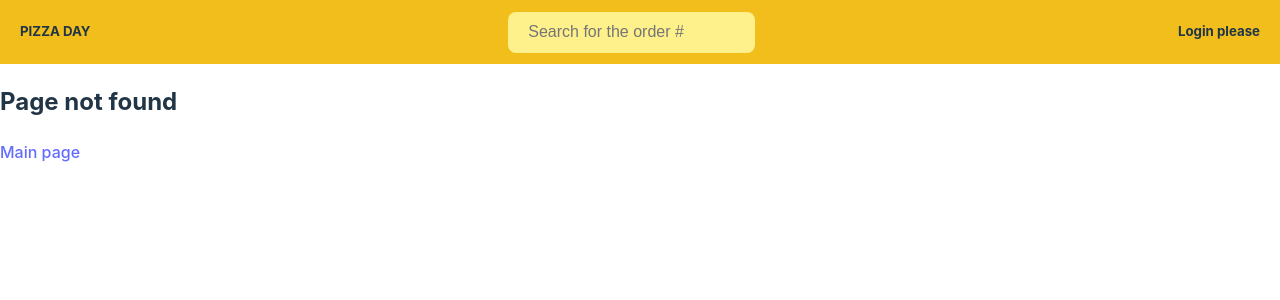
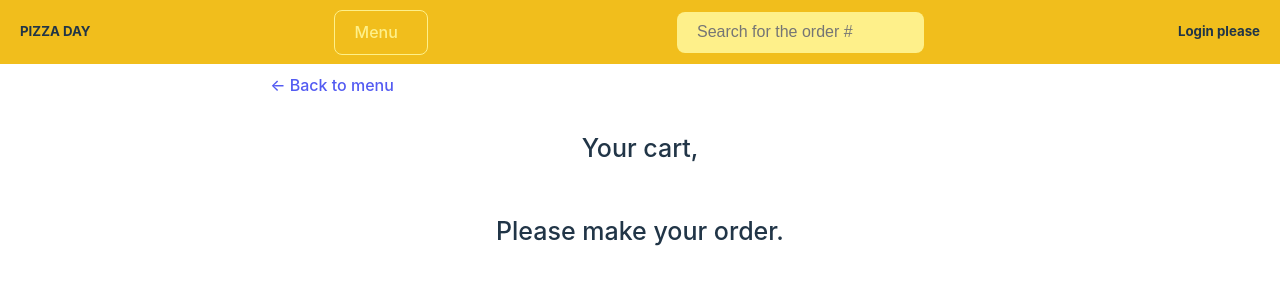
Before and after one commit to Denver123451/HillelReactPizza, a React (Vite) app in the folder HillelReactPizza/: page /cart in a window 1280 px wide. Before the commit this address had no page. Shown: the top 300 px of the page. Built offline with nearby package versions, Linux system fonts and the light colour scheme.

Commit message:
added cart

```diff
--- a/HillelReactPizza/package.json
+++ b/HillelReactPizza/package.json
@@ -10,9 +10,11 @@
     "preview": "vite preview"
   },
   "dependencies": {
+    "@reduxjs/toolkit": "^2.0.1",
     "prettier": "^3.2.1",
     "react": "^18.2.0",
     "react-dom": "^18.2.0",
+    "react-redux": "^9.1.0",
     "react-router-dom": "^6.21.1"
   },
   "devDependencies": {
--- a/HillelReactPizza/src/App.css
+++ b/HillelReactPizza/src/App.css
@@ -1,7 +1,3 @@
-html {
-    height: 100%;
-}
-
 body {
     height: 100%;
     margin: 0;
@@ -25,6 +21,24 @@ body {
 
 .headerName {
     padding-left: 20px;
+}
+
+.navigate {
+    max-width: 200px;
+    padding: 0.6em 1.2em;
+    font-size: 1em;
+    font-weight: 500;
+    border-radius: 8px;
+    border: 1px solid #fef08a;
+}
+
+.navItem{
+    color: #fef08a;
+    padding-right: 10px;
+}
+
+.navItem:hover{
+    color: #aba071;
 }
 
 .HeaderInput {
@@ -167,3 +181,63 @@ body {
     background-color: #f1be1c;
     height: 40px;
 }
+
+.cartName {
+    display: flex;
+    font-size: 25px;
+    font-weight: 500;
+    padding-top: 25px;
+    margin-bottom: 20px;
+    justify-content: center
+}
+
+.cartItemsHolder {
+    display: flex;
+    flex-direction: column;
+    align-items: center
+}
+
+.cartItemWrapper{
+    display: flex;
+    padding-bottom: 15px;
+    padding-top: 15px;
+    border-bottom: 1px solid #cbc9c9;
+    align-items: center;
+    width: 800px;
+    justify-content: space-between
+}
+
+.cartItemHolder{
+    display: flex;
+    align-items: center;
+}
+
+.cartItemQty {
+    font-size: 22px;
+    font-weight: 500;
+    padding-right: 10px;
+}
+
+.cartItemPizzaName {
+    font-size: 22px;
+    font-weight: 500;
+}
+
+.cartItemPlus {
+    background-color: #f1be1c;
+    margin-right: 5px;
+}
+
+.buttonBackToMenu{
+    margin-left: 250px;
+    color: #535bf2;
+    background-color: transparent;
+}
+.buttonBackToMenu:hover{
+    background-color: #535bf2;
+    color:white;
+}
+
+.active{
+    text-decoration: underline;
+}
--- a/HillelReactPizza/src/App.jsx
+++ b/HillelReactPizza/src/App.jsx
@@ -4,6 +4,7 @@ import { Route, Routes } from "react-router-dom";
 import Login from "./pages/Login.jsx";
 import PageNotFound from "./pages/PageNotFound.jsx";
 import Menu from "./pages/Menu.jsx";
+import Cart from "./pages/Cart.jsx";
 
 function App() {
   return (
@@ -13,6 +14,7 @@ function App() {
       <Routes>
         <Route path="/" element={<Login />} />
         <Route path="/menu" element={<Menu />} />
+        <Route path="/cart" element={<Cart />} />
 
         <Route path="*" element={<PageNotFound />} />
       </Routes>
--- /dev/null
+++ b/HillelReactPizza/src/components/CartItem.jsx
@@ -0,0 +1,47 @@
+import { useDispatch } from "react-redux";
+import {
+  deleteFromCart,
+  incrementQty,
+  decrementQty,
+} from "../redux/slices/cartSlice.js";
+
+const CartItem = ({ item }) => {
+  const dispatch = useDispatch();
+
+  const handelDeleteFromCart = () => {
+    dispatch(deleteFromCart(item.id));
+  };
+
+  const handlIncrement = () => {
+    dispatch(incrementQty(item.id));
+  };
+
+  const handlDecrement = () => {
+    dispatch(decrementQty(item.id));
+  };
+
+  return (
+    <div className="cartItemWrapper">
+      <div className="cartItemHolder">
+        <div className="cartItemQty">{item.qty} X</div>
+        <div className="cartItemPizzaName">{item.name}</div>
+      </div>
+
+      <div className="cartItemHolder">
+        <div className="cartItemQty"> € {item.unitPrice * item.qty} .00</div>
+        <button onClick={handlIncrement} className="cartItemPlus">
+          +
+        </button>
+        <div className="cartItemQty">{item.qty}</div>
+        <button onClick={handlDecrement} className="cartItemPlus">
+          -
+        </button>
+        <button onClick={handelDeleteFromCart} className="cartItemPlus">
+          Delete
+        </button>
+      </div>
+    </div>
+  );
+};
+
+export default CartItem;
--- a/HillelReactPizza/src/components/Header.jsx
+++ b/HillelReactPizza/src/components/Header.jsx
@@ -1,12 +1,39 @@
-import { useContext } from "react";
-import { UserContext } from "./context/UserInfoContext.jsx";
+import { useContext, useEffect, useState } from "react";
+import { UserContext } from "../context/UserInfoContext.jsx";
+import { NavLink } from "react-router-dom";
+import { useSelector } from "react-redux";
+import { store } from "../redux/store.js";
 
 const Header = () => {
+  const data = useSelector((store) => store.cart.items);
+
+  const [isCartEmpty, setIsCartEmpty] = useState(true);
+
+  useEffect(() => {
+    if (data.length !== 0) {
+      setIsCartEmpty(false);
+    } else {
+      setIsCartEmpty(true);
+    }
+  }, [data]);
+
   const { value } = useContext(UserContext);
 
   return (
     <div className="headerWrapper">
       <h5 className="headerName">PIZZA DAY</h5>
+      <nav className="navigate">
+        <NavLink to="/menu" className="navItem">
+          Menu
+        </NavLink>
+        {!isCartEmpty ? (
+          <NavLink to="/cart" className="navItem" aria-disabled={!isCartEmpty}>
+            Cart
+          </NavLink>
+        ) : (
+          ""
+        )}
+      </nav>
       <input className="HeaderInput" placeholder="Search for the order #" />
       <h5 className="UserName">{value ? value : "Login please "}</h5>
     </div>
--- a/HillelReactPizza/src/components/MenuItem.jsx
+++ b/HillelReactPizza/src/components/MenuItem.jsx
@@ -1,7 +1,16 @@
+import { useDispatch } from "react-redux";
+import { addToCart } from "../redux/slices/cartSlice.js";
+
 const MenuItem = ({ item }) => {
   const { name, unitPrice, imageUrl, ingredients, soldOut } = item;
 
+  const dispatch = useDispatch();
+
   const arrLenght = ingredients.length;
+
+  const handelAddToCart = () => {
+    dispatch(addToCart(item));
+  };
 
   return (
     <li className="menuItem">
@@ -29,7 +38,13 @@ const MenuItem = ({ item }) => {
           </p>
         </div>
 
-        <button className="menuItemButton"> Add to cart</button>
+        <button
+          disabled={soldOut}
+          className="menuItemButton"
+          onClick={handelAddToCart}
+        >
+          Add to cart
+        </button>
       </div>
     </li>
   );
--- a/HillelReactPizza/src/main.jsx
+++ b/HillelReactPizza/src/main.jsx
@@ -1,18 +1,20 @@
-import React from 'react'
-import ReactDOM from 'react-dom/client'
-import App from './App.jsx'
-import './index.css'
-import {BrowserRouter} from "react-router-dom";
-import UserContext from "./components/context/UserInfoContext.jsx";
+import React from "react";
+import ReactDOM from "react-dom/client";
+import App from "./App.jsx";
+import "./index.css";
+import { BrowserRouter } from "react-router-dom";
+import UserContext from "./context/UserInfoContext.jsx";
+import { Provider } from "react-redux";
+import { store } from "./redux/store.js";
 
-ReactDOM.createRoot(document.getElementById('root')).render(
+ReactDOM.createRoot(document.getElementById("root")).render(
   <React.StrictMode>
     <UserContext>
       <BrowserRouter>
-                <App/>
+        <Provider store={store}>
+          <App />
+        </Provider>
       </BrowserRouter>
     </UserContext>
-
-
   </React.StrictMode>,
-)
+);
--- /dev/null
+++ b/HillelReactPizza/src/pages/Cart.jsx
@@ -0,0 +1,57 @@
+import { useDispatch, useSelector } from "react-redux";
+import CartItem from "../components/CartItem.jsx";
+import { deleteCart } from "../redux/slices/cartSlice.js";
+import { useContext } from "react";
+import { UserContext } from "../context/UserInfoContext.jsx";
+import { useNavigate } from "react-router-dom";
+
+const Cart = () => {
+  const { value } = useContext(UserContext);
+  const items = useSelector((state) => state.cart.items);
+  const dispath = useDispatch();
+
+  const handelClearCart = () => {
+    dispath(deleteCart());
+  };
+
+  const handelOrderPizzas = () => {
+    console.log(items);
+  };
+  const navigate = useNavigate();
+  const handleNavigateTuMenu = () => {
+    navigate("/menu");
+  };
+
+  const isItems = items.length > 0;
+
+  return (
+    <>
+      <button onClick={handleNavigateTuMenu} className="buttonBackToMenu">
+        {" "}
+        ← Back to menu
+      </button>
+
+      <div className="cartName">Your cart, {value}</div>
+      {!isItems ? (
+        <div className="cartName">Please make your order.</div>
+      ) : (
+        <div className="cartItemsHolder">
+          <ul>
+            {items.map((item) => (
+              <CartItem key={item.id} item={item} />
+            ))}
+          </ul>
+          <div>
+            <button onClick={handelOrderPizzas} className="cartItemPlus">
+              {" "}
+              ORDER PIZZAS
+            </button>
+            <button onClick={handelClearCart}> CLEAR CART</button>
+          </div>
+        </div>
+      )}
+    </>
+  );
+};
+
+export default Cart;
--- a/HillelReactPizza/src/pages/Login.jsx
+++ b/HillelReactPizza/src/pages/Login.jsx
@@ -1,5 +1,5 @@
 import { useContext } from "react";
-import { UserContext } from "../components/context/UserInfoContext.jsx";
+import { UserContext } from "../context/UserInfoContext.jsx";
 
 const Login = () => {
   const { value, onChange } = useContext(UserContext);
--- /dev/null
+++ b/HillelReactPizza/src/redux/slices/cartSlice.js
@@ -0,0 +1,47 @@
+import { createSlice } from "@reduxjs/toolkit";
+
+const initialState = {
+  items: [],
+};
+
+const cartSlice = createSlice({
+  name: "cart",
+  initialState,
+  reducers: {
+    addToCart: (state, { payload }) => {
+      const item = state.items.find((item) => item.id === payload.id);
+      if (item) {
+        item.qty = item.qty + 1;
+      } else {
+        state.items.push({ ...payload, qty: 1 });
+      }
+    },
+    deleteFromCart: (state, { payload }) => {
+      state.items = state.items.filter((item) => item.id !== payload);
+    },
+    incrementQty: (state, { payload }) => {
+      const item = state.items.find((item) => item.id === payload);
+      item.qty = item.qty + 1;
+    },
+    decrementQty: (state, { payload }) => {
+      const item = state.items.find((item) => item.id === payload);
+      if (item.qty <= 1) {
+        state.items = state.items.filter((item) => item.id !== payload);
+      } else {
+        item.qty = item.qty - 1;
+      }
+    },
+    deleteCart: (state, { payload }) => {
+      state.items = [];
+    },
+  },
+});
+
+export const {
+  addToCart,
+  deleteFromCart,
+  decrementQty,
+  incrementQty,
+  deleteCart,
+} = cartSlice.actions;
+export default cartSlice.reducer;
--- /dev/null
+++ b/HillelReactPizza/src/redux/store.js
@@ -0,0 +1,8 @@
+import { configureStore } from "@reduxjs/toolkit";
+import cartReducer from "./slices/cartSlice.js";
+
+export const store = configureStore({
+  reducer: {
+    cart: cartReducer,
+  },
+});
```
Also changed, not shown: HillelReactPizza/src/context/UserInfoContext.jsx (renamed from HillelReactPizza/src/components/context/UserInfoContext.jsx), 1 other file (tests, documents, lock files or other folders). Lines whose indentation alone changed are shown as unchanged.
